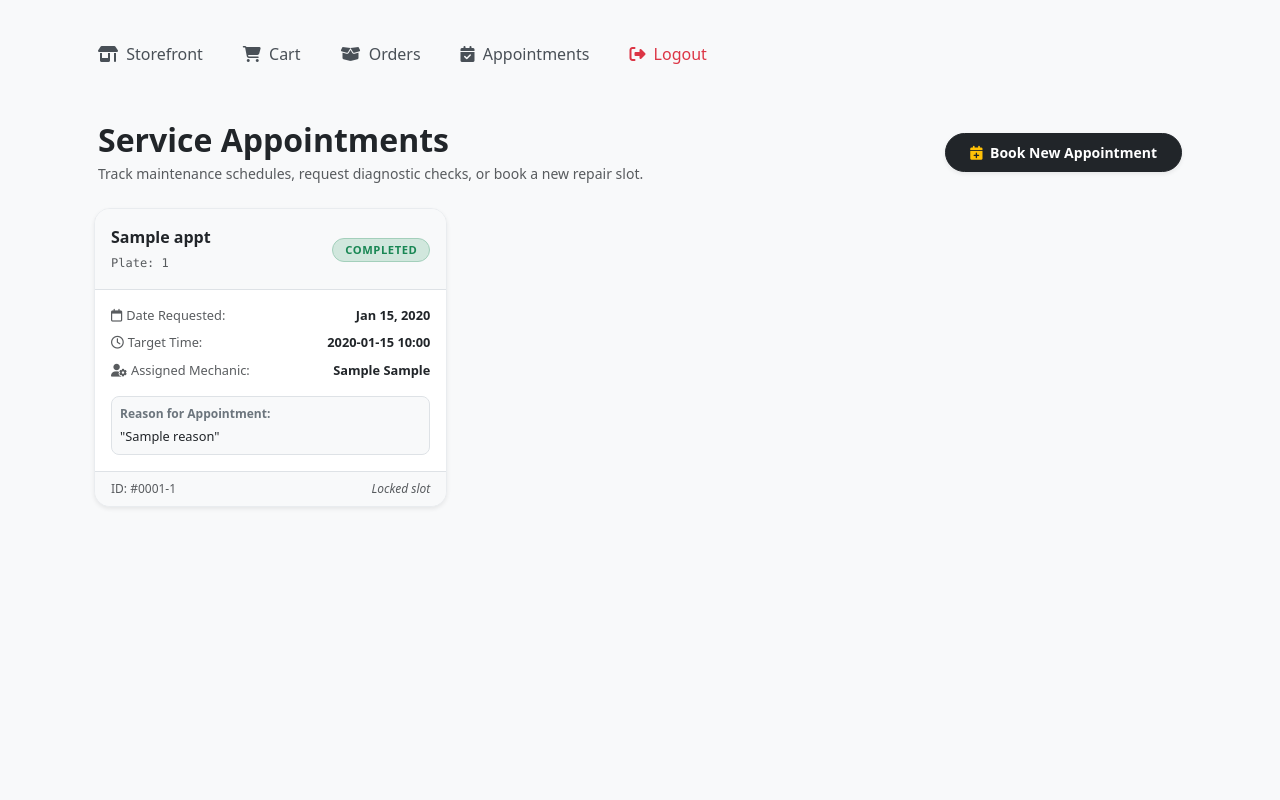
After one commit to jinoestillore-infotech/MotoFix-Remake, a Flask app: template app/templates/client-page/appointments.html in a window 1280 px wide. The commit adds this page. Run offline with Flask 3, Linux system fonts and the light colour scheme; the template is opened without the code that fills it: most values are stand-ins (such as "Sample title", 1, 10 or a date in 2020).

Commit message:
Implemented the appointment logic

```diff
--- a/app/__init__.py
+++ b/app/__init__.py
@@ -24,6 +24,7 @@ def create_app():
     from app.routes.inventory_routes import inventory_bp
     from app.routes.cart_routes import cart_bp
     from app.routes.checkout_routes import checkout_bp
+    from app.routes.appointment_routes import appointment_bp
 
     # Register blueprints
     app.register_blueprint(auth_bp, url_prefix='/auth')
@@ -31,6 +32,7 @@ def create_app():
     app.register_blueprint(inventory_bp, url_prefix='/inventory')
     app.register_blueprint(cart_bp, url_prefix='/cart')
     app.register_blueprint(checkout_bp, url_prefix='/checkout')
+    app.register_blueprint(appointment_bp, url_prefix='/appointments')
 
     # Default index path logic fallback
     @app.route('/')
--- /dev/null
+++ b/app/templates/client-page/appointments.html
@@ -0,0 +1,273 @@
+{% extends 'layouts/client-base.html' %}
+
+{% block title %}My Appointments - MotoShop{% endblock %}
+
+{% block content %}
+<style>
+    .fs-7 { font-size: 0.875rem; }
+    .fs-8 { font-size: 0.8rem; }
+    .fs-9 { font-size: 0.75rem; }
+    .fw-extrabold { font-weight: 800; }
+    .cursor-pointer { cursor: pointer; }
+
+    /* Floating modern status badge */
+    .status-badge-custom {
+        font-weight: 700;
+        letter-spacing: 0.05em;
+        text-transform: uppercase;
+        font-size: 0.7rem;
+        padding: 0.35rem 0.75rem;
+    }
+</style>
+
+<div class="container py-3 py-md-4">
+    <!-- Page Header -->
+    <div class="d-flex justify-content-between align-items-center flex-wrap gap-3 mb-4 px-1">
+        <div>
+            <h2 class="fw-extrabold text-dark mb-1">Service Appointments</h2>
+            <p class="text-muted small mb-0">Track maintenance schedules, request diagnostic checks, or book a new repair slot.</p>
+        </div>
+        <div>
+            <!-- Trigger Book Appointment Modal -->
+            <button class="btn btn-dark rounded-pill fw-bold px-4 py-2 fs-7 shadow-sm" data-bs-toggle="modal" data-bs-target="#bookAppointmentModal">
+                <i class="fa-solid fa-calendar-plus text-warning me-1"></i> Book New Appointment
+            </button>
+        </div>
+    </div>
+
+    <!-- Active Schedules Grid -->
+    <div class="row g-3" id="appointmentsGrid">
+        {% if appointments %}
+            {% for appt in appointments %}
+                <div class="col-12 col-md-6 col-lg-4">
+                    <div class="card h-100 border border-light-subtle shadow-sm rounded-4 overflow-hidden bg-white">
+
+                        <!-- Header mapping appointment context status badges -->
+                        <div class="card-header bg-light border-bottom d-flex justify-content-between align-items-center py-3 px-3">
+                            <div>
+                                <span class="d-block text-dark fw-bold text-truncate" style="max-width: 180px;">
+                                    {{ appt.motorcycle_name }}
+                                </span>
+                                <small class="text-muted font-monospace fs-9">Plate: {{ appt.plate_number }}</small>
+                            </div>
+                            <div>
+                                <span class="badge rounded-pill status-badge-custom
+                                    {% if appt.status == 'Pending' %}
+                                        bg-warning-subtle text-warning border border-warning-subtle
+                                    {% elif appt.status == 'Approved' %}
+                                        bg-primary-subtle text-primary border border-primary-subtle
+                                    {% elif appt.status == 'Completed' %}
+                                        bg-success-subtle text-success border border-success-subtle
+                                    {% else %}
+                                        bg-danger-subtle text-danger border border-danger-subtle
+                                    {% endif %}">
+                                    {{ appt.status }}
+                                </span>
+                            </div>
+                        </div>
+
+                        <!-- Card Body Details -->
+                        <div class="card-body p-3">
+                            <div class="d-flex flex-column gap-2 mb-3">
+                                <div class="d-flex justify-content-between text-muted fs-8">
+                                    <span><i class="fa-regular fa-calendar me-1"></i>Date Requested:</span>
+                                    <!-- Safe check for string vs datetime types -->
+                                    <strong class="text-dark">{{ appt.appointment_date.strftime('%b %d, %Y') if appt.appointment_date is not string else appt.appointment_date }}</strong>
+                                </div>
+                                <div class="d-flex justify-content-between text-muted fs-8">
+                                    <span><i class="fa-regular fa-clock me-1"></i>Target Time:</span>
+                                    <strong class="text-dark">
+                                        {% set t_str = appt.appointment_time|string %}
+                                        {% if t_str|length == 7 %}
+                                            {% set t_str = '0' ~ t_str %}
+                                        {% endif %}
+
+                                        {% if '08:00' in t_str %}
+                                            08:00 AM - 09:00 AM
+                                        {% elif '09:05' in t_str %}
+                                            09:05 AM - 10:00 AM
+                                        {% elif '10:05' in t_str %}
+                                            10:05 AM - 11:00 AM
+                                        {% elif '13:05' in t_str %}
+                                            01:05 PM - 02:00 PM
+                                        {% elif '14:05' in t_str %}
+                                            02:05 PM - 03:00 PM
+                                        {% elif '15:05' in t_str %}
+                                            03:05 PM - 05:00 PM
+                                        {% else %}
+                                            {% set t_parts = t_str.split(':') %}
+                                            {% if t_parts|length >= 2 %}
+                                                {{ t_parts[0] }}:{{ t_parts[1] }}
+                                            {% else %}
+                                                {{ t_str }}
+                                            {% endif %}
+                                        {% endif %}
+                                    </strong>
+                                </div>
+                                <div class="d-flex justify-content-between text-muted fs-8">
+                                    <span><i class="fa-solid fa-user-gear me-1"></i>Assigned Mechanic:</span>
+                                    <strong class="text-dark">
+                                        {% if appt.mechanic_id %}
+                                            {{ appt.mechanic_first }} {{ appt.mechanic_last }}
+                                        {% else %}
+                                            <span class="text-muted fst-italic">Awaiting...</span>
+                                        {% endif %}
+                                    </strong>
+                                </div>
+                            </div>
+
+                            <div class="bg-light p-2 rounded-3 border">
+                                <span class="text-secondary fw-bold d-block mb-1 fs-9">Reason for Appointment:</span>
+                                <p class="mb-0 text-dark small text-truncate-2 fs-8" title="{{ appt.reason }}">
+                                    "{{ appt.reason }}"
+                                </p>
+                            </div>
+                        </div>
+
+                        <!-- Footer actions allowing cancellation securely in real-time -->
+                        <div class="card-footer bg-light border-top py-2 px-3 d-flex justify-content-between align-items-center">
+                            <small class="text-muted fs-9">ID: #0001-{{ appt.id }}</small>
+                            {% if appt.status == 'Pending' %}
+                                <button class="btn btn-outline-danger btn-sm rounded-pill fw-bold py-1 px-3 fs-9" data-bs-toggle="modal" data-bs-target="#cancelModal{{ appt.id }}">
+                                    Cancel Request
+                                </button>
+                            {% else %}
+                                <span class="text-muted fs-9 fst-italic">Locked slot</span>
+                            {% endif %}
+                        </div>
+
+                    </div>
+                </div>
+
+                <!-- Secure Cancellation confirmation modal -->
+                <div class="modal fade" id="cancelModal{{ appt.id }}" tabindex="-1" aria-hidden="true">
+                    <div class="modal-dialog modal-dialog-centered modal-sm">
+                        <div class="modal-content border-0 rounded-4 shadow-lg text-dark overflow-hidden">
+                            <div class="modal-body p-4 text-center bg-white">
+                                <div class="text-danger mb-3">
+                                    <i class="fa-regular fa-circle-xmark fa-3x"></i>
+                                </div>
+                                <h5 class="fw-bold text-dark mb-2">Cancel Service?</h5>
+                                <p class="text-muted small mb-4">Are you sure you want to drop your appointment slot for <strong class="text-dark">{{ appt.motorcycle_name }}</strong>?</p>
+                                <div class="d-flex justify-content-center gap-2">
+                                    <button type="button" class="btn btn-light rounded-pill fw-semibold px-3 fs-9" data-bs-dismiss="modal">Go back</button>
+                                    <form action="{{ url_for('appointment.cancel', appointment_id=appt.id) }}" method="POST" class="m-0">
+                                        <input type="hidden" name="csrf_token" value="{{ csrf_token() }}">
+                                        <button type="submit" class="btn btn-danger rounded-pill fw-bold px-3 fs-9">Yes, Cancel</button>
+                                    </form>
+                                </div>
+                            </div>
+                        </div>
+                    </div>
+                </div>
+            {% endfor %}
+        {% else %}
+            <!-- Fallback illustration card if list empty -->
+            <div class="col-12 py-5 text-center">
+                <div class="text-muted mb-3 opacity-30">
+                    <i class="fa-solid fa-calendar-check fa-4x"></i>
+                </div>
+                <h4 class="fw-bold text-dark mb-1">No Appointments Booked</h4>
+                <p class="text-muted fs-8 mx-auto mb-4 px-3" style="max-width: 380px;">Request a maintenance slot today. Your requests will appear here for tracking immediately after review.</p>
+                <button class="btn btn-dark rounded-pill fw-bold px-4 py-2 fs-7 shadow-sm" data-bs-toggle="modal" data-bs-target="#bookAppointmentModal">
+                    <i class="fa-solid fa-calendar-plus text-warning me-1"></i> Book Your First Appointment
+                </button>
+            </div>
+        {% endif %}
+    </div>
+</div>
+
+<!-- Modal: Book New Appointment -->
+<div class="modal fade" id="bookAppointmentModal" tabindex="-1" aria-labelledby="bookAppointmentLabel" aria-hidden="true">
+    <div class="modal-dialog modal-dialog-centered modal-lg">
+        <div class="modal-content border-0 rounded-4 shadow-lg overflow-hidden">
+            <div class="modal-header bg-dark text-white py-3 px-4 align-items-center border-0">
+                <h5 class="modal-title fw-bold fs-5 tracking-tight" id="bookAppointmentLabel">
+                    <i class="fa-solid fa-calendar-check text-warning me-2"></i>Book Service Appointment
+                </h5>
+                <button type="button" class="btn-close btn-close-white shadow-none" data-bs-dismiss="modal" aria-label="Close"></button>
+            </div>
+
+            <form action="{{ url_for('appointment.book') }}" method="POST" class="needs-validation" novalidate id="appointmentBookingForm">
+                <input type="hidden" name="csrf_token" value="{{ csrf_token() }}">
+
+                <div class="modal-body p-4 bg-white text-dark">
+                    <div class="row g-3">
+                        <!-- Motorcycle Name -->
+                        <div class="col-12 col-sm-8">
+                            <label for="motorcycle_name" class="form-label text-dark small fw-semibold">Motorcycle Brand & Model</label>
+                            <input type="text" class="form-control border-light-subtle py-2" id="motorcycle_name" name="motorcycle_name" placeholder="e.g. Honda Click 125i, Yamaha Aerox 155" required>
+                            <div class="invalid-feedback small">Motorcycle details are required.</div>
+                        </div>
+
+                        <!-- Plate Number -->
+                        <div class="col-12 col-sm-4">
+                            <label for="plate_number" class="form-label text-dark small fw-semibold">Plate Number</label>
+                            <input type="text" class="form-control border-light-subtle py-2 text-uppercase" id="plate_number" name="plate_number" placeholder="e.g. MC1234, Temp Plate">
+                        </div>
+
+                        <!-- Target Schedule Date -->
+                        <div class="col-12 col-sm-6">
+                            <label for="appointment_date" class="form-label text-dark small fw-semibold">Schedule Date</label>
+                            <input type="date" class="form-control border-light-subtle py-2" id="appointment_date" name="appointment_date" required>
+                            <div class="invalid-feedback small">Please pick a target schedule date.</div>
+                        </div>
+
+                        <!-- Target Schedule Time Slot -->
+                        <div class="col-12 col-sm-6">
+                            <label for="appointment_time" class="form-label text-dark small fw-semibold">Preferred Time Slot</label>
+                            <select class="form-select border-light-subtle py-2" id="appointment_time" name="appointment_time" required>
+                                <option value="" selected disabled>Select Time Slot</option>
+                                <option value="08:00:00">08:00 AM - 09:00 AM</option>
+                                <option value="09:05:00">09:05 AM - 10:00 AM</option>
+                                <option value="10:05:00">10:05 AM - 11:00 AM</option>
+                                <option value="13:05:00">01:05 PM - 02:00 PM</option>
+                                <option value="14:05:00">02:05 PM - 03:00 PM</option>
+                                <option value="15:05:00">03:05 PM - 05:00 PM</option>
+                            </select>
+                            <div class="invalid-feedback small">Please select a preferred service time block.</div>
+                        </div>
+
+                        <!-- Reason / Troubleshooting Details -->
+                        <div class="col-12">
+                            <label for="reason" class="form-label text-dark small fw-semibold">Reason for Appointment / Repairs needed</label>
+                            <textarea class="form-control border-light-subtle" id="reason" name="reason" rows="3" placeholder="Explain the diagnostics needed (e.g., change engine oil & filter, brake pad noise, fork seal replacement, electrical diagnostics)..." required></textarea>
+                            <div class="invalid-feedback small">Please explain the reasons or symptoms.</div>
+                        </div>
+                    </div>
+                </div>
+
+                <div class="modal-footer border-0 bg-light p-3 gap-2">
+                    <button type="button" class="btn btn-light rounded-pill fw-bold px-3 py-1.5 fs-7" data-bs-dismiss="modal">Cancel</button>
+                    <button type="submit" class="btn btn-dark rounded-pill fw-bold px-4 py-1.5 fs-7 shadow-sm">
+                        Submit Booking Slot
+                    </button>
+                </div>
+            </form>
+        </div>
+    </div>
+</div>
+
+<script>
+    document.addEventListener('DOMContentLoaded', function() {
+        // Enforce scheduling date boundaries: Date cannot be set to a past date
+        const dateInput = document.getElementById('appointment_date');
+        if (dateInput) {
+            const today = new Date().toISOString().split('T')[0];
+            dateInput.setAttribute('min', today);
+        }
+
+        // Standard validation UI setup
+        var forms = document.querySelectorAll('.needs-validation');
+        Array.prototype.slice.call(forms).forEach(function (form) {
+            form.addEventListener('submit', function (event) {
+                if (!form.checkValidity()) {
+                    event.preventDefault();
+                    event.stopPropagation();
+                }
+                form.classList.add('was-validated');
+            }, false);
+        });
+    });
+</script>
+{% endblock %}
--- a/app/templates/client-page/index.html
+++ b/app/templates/client-page/index.html
@@ -17,9 +17,9 @@
                 <div class="d-flex flex-column gap-2 text-center text-md-end w-100 w-md-auto" style="min-width: 220px;">
                     <div class="p-3 bg-secondary bg-opacity-25 border border-secondary border-opacity-50 rounded-3 text-center">
                         <small class="text-white-50 d-block uppercase fw-bold tracking-wider fs-8 mb-1">Need Maintenance?</small>
-                        <button class="btn btn-warning btn-sm w-100 fw-bold rounded-pill text-dark" disabled>
-                            <i class="fa-solid fa-calendar-check me-1"></i> Book Appointment (Soon)
-                        </button>
+                        <a href="{{ url_for('appointment.list_appointments') }}" class="btn btn-warning btn-sm w-100 fw-bold rounded-pill text-dark">
+                            <i class="fa-solid fa-calendar-check me-1"></i> Book Appointment
+                        </a>
                     </div>
                 </div>
             </div>
--- a/app/templates/layouts/client-base.html
+++ b/app/templates/layouts/client-base.html
@@ -69,7 +69,7 @@
                 Orders
                 <span class="badge bg-danger rounded-pill ms-1 d-none" id="global-order-badge">0</span>
             </a>
-            <a href="#">
+            <a href="{{ url_for('appointment.list_appointments') }}" class="{% if request.endpoint == 'appointment.list_appointments' %}active{% endif %}">
                 <i class="fa-solid fa-calendar-check me-1"></i>
                 Appointments
             </a>
```
Also changed, not shown: app/controllers/appointment_controller.py (added, +52 -0 lines), app/models/appointment.py (added, +39 -0 lines), app/routes/appointment_routes.py (added, +26 -0 lines), app/services/appointment_service.py (added, +59 -0 lines).
